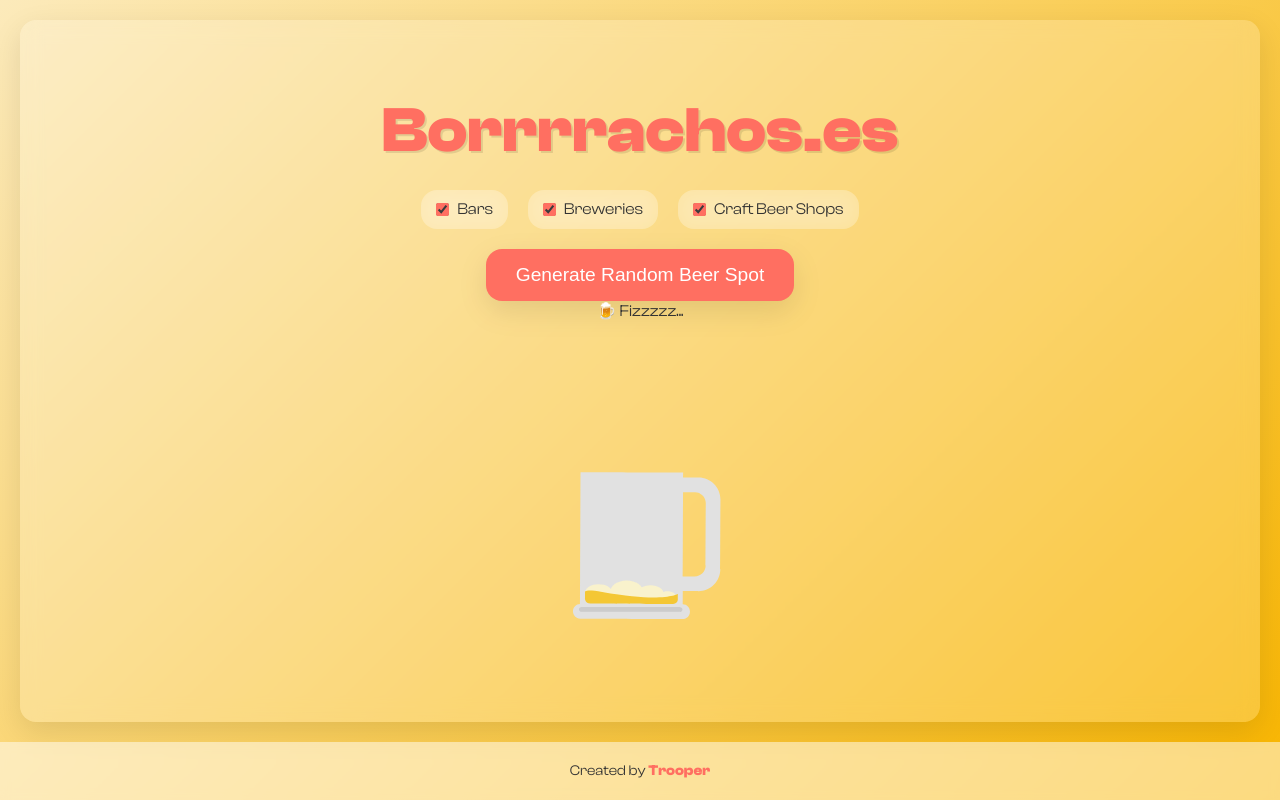
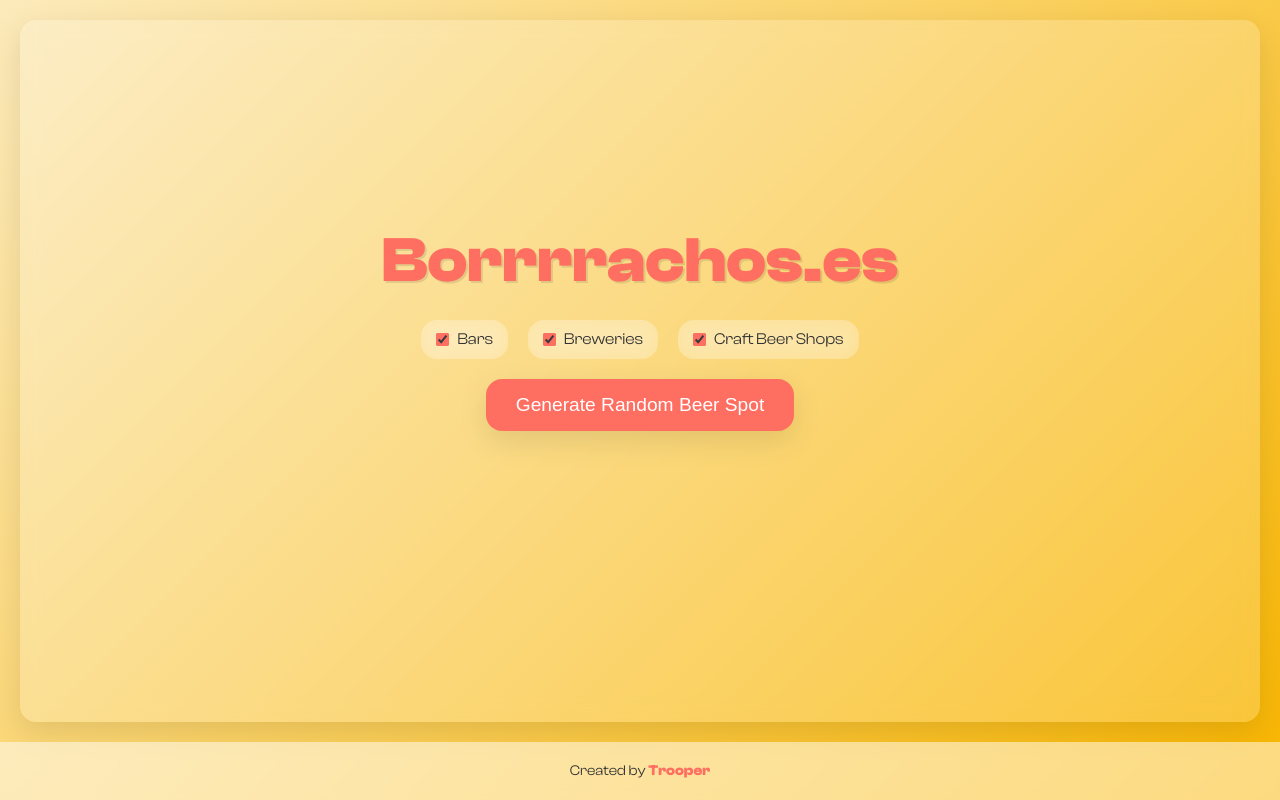
Before and after one commit to BillyDuPan/borrrrachos.es, a plain HTML site: page index.html in a window 1280 px wide. Drawn offline with nearby package versions, Linux system fonts and the light colour scheme.

Commit message:
Update index.html

```diff
--- a/index.html
+++ b/index.html
@@ -43,15 +43,13 @@
                 <label><input type="checkbox" id="filterCraftBeer" checked> Craft Beer Shops</label>
             </div>
             <button id="generateButton">Generate Random Beer Spot</button>
-            <div id="fizz">🍺 Fizzzzz...</div>
+            <div id="lottie-animation" style="width: 200px; height: 200px; margin: 20px auto; display: none;"></div>
             <div id="result"></div>
             <div class="beer-fact" id="beerFact"></div>
             <!-- Gamification Badges -->
             <div id="badges">
                 <!-- Badges will be dynamically added here -->
             </div>
-            <!-- Lottie Animation Container -->
-            <div id="lottie-animation" style="width: 200px; height: 200px;"></div>
         </main>
         <!-- Footer -->
         <footer>
```
